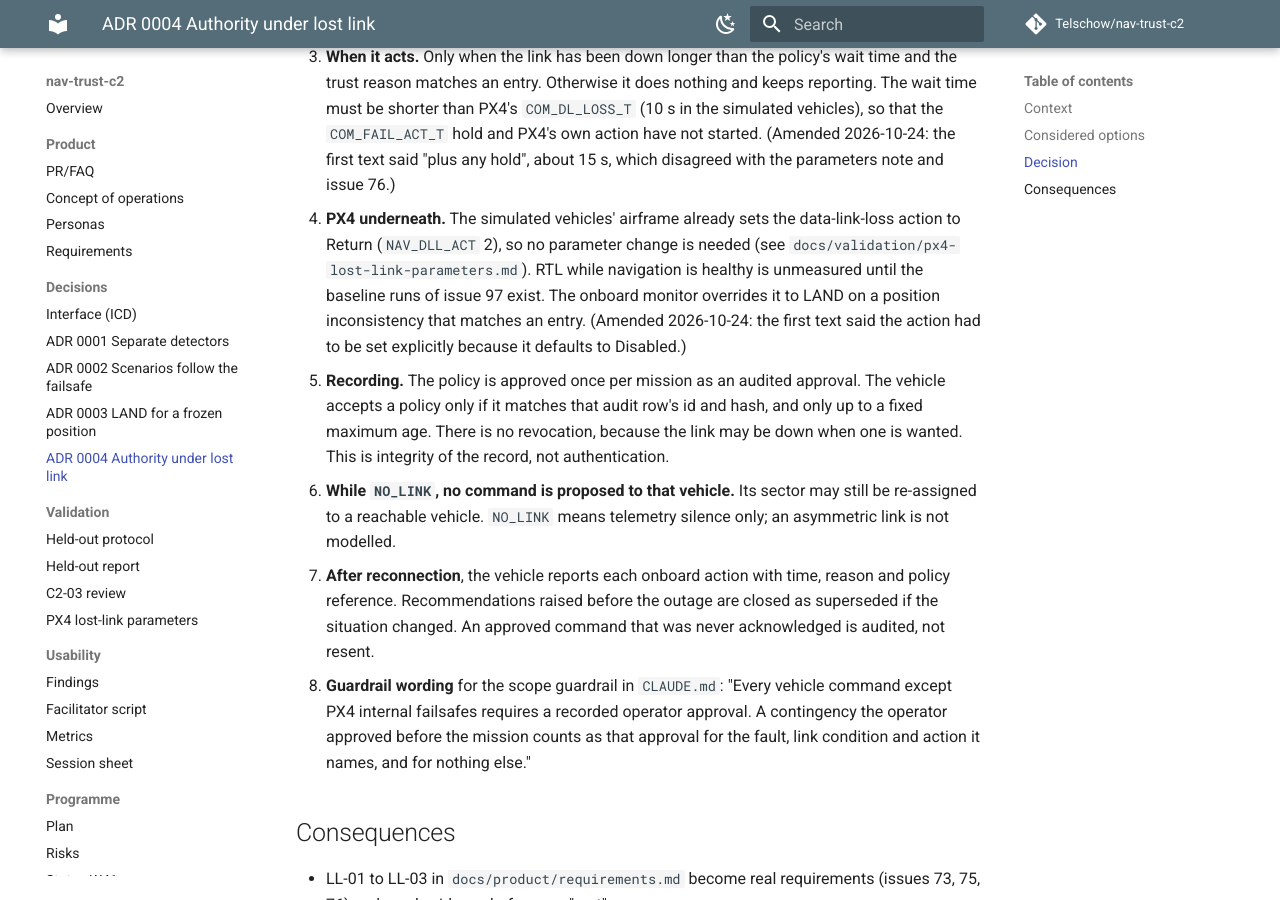
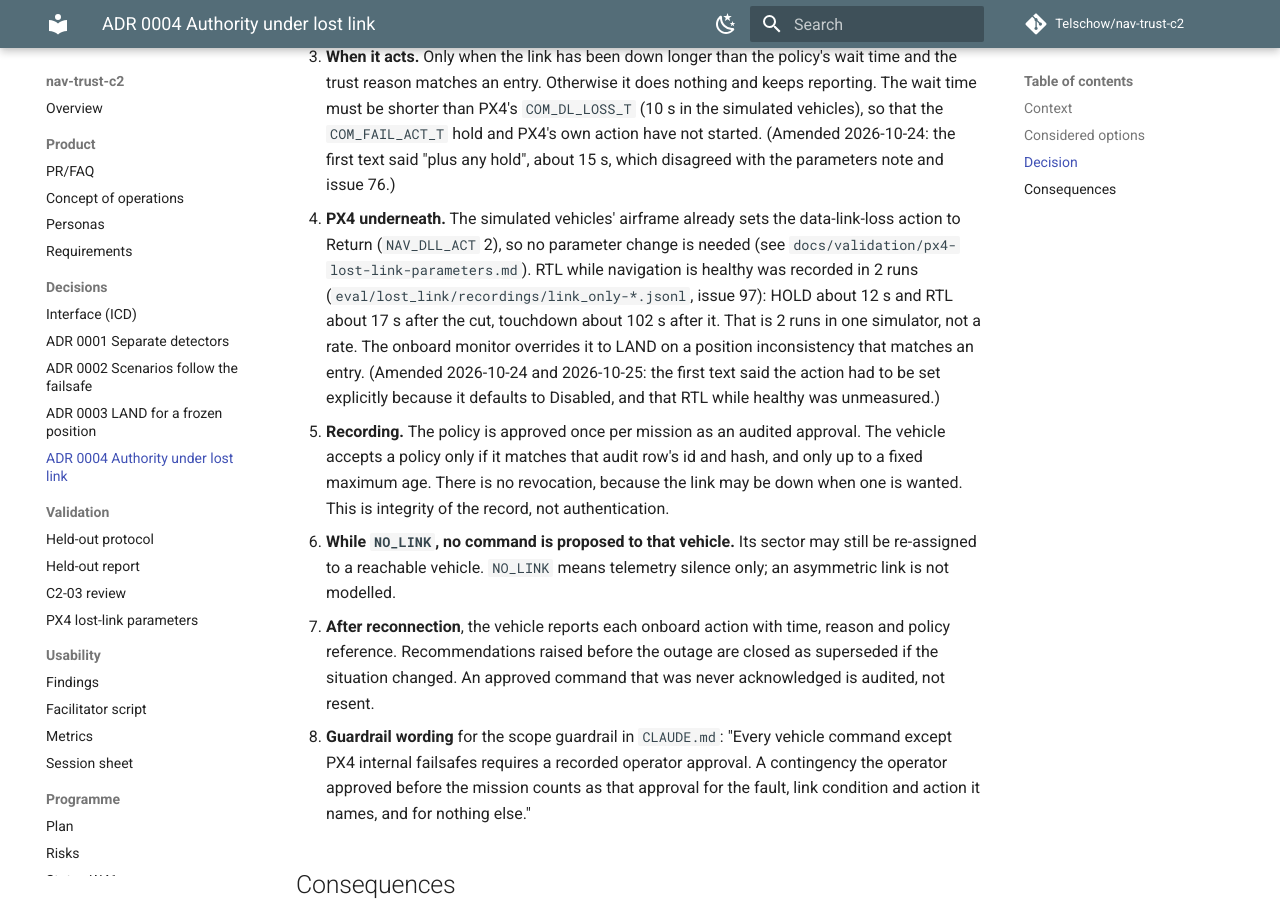
Before and after one commit to Telschow/nav-trust-c2, an MkDocs documentation site: the page built from docs/adr/0004-authority-under-lost-link.md, in a window 1280 px wide and 900 px high, scrolled down 1715 px. Built offline with MkDocs 1.6.1 and Material for MkDocs 9.7.7, drawn with Linux system fonts in a browser that asks for light colours; comment, search, counter and statistics services are not loaded.

Commit message:
docs: ADR 0004 item 4 records the measured RTL-while-healthy runs (#97)
Co-Authored-By: Claude Sonnet 5.5 <noreply@anthropic.com>
Claude-Session: https://claude.ai/code/session_01QnVDRzD2rMdsXzjGpA5up9

```diff
--- a/docs/adr/0004-authority-under-lost-link.md
+++ b/docs/adr/0004-authority-under-lost-link.md
@@ -61,10 +61,12 @@ unbounded for fast faults, and no source in the research note uses it.
    text said "plus any hold", about 15 s, which disagreed with the parameters note and issue 76.)
 4. **PX4 underneath.** The simulated vehicles' airframe already sets the data-link-loss action to
    Return (`NAV_DLL_ACT` 2), so no parameter change is needed (see
-   `docs/validation/px4-lost-link-parameters.md`). RTL while navigation is healthy is unmeasured
-   until the baseline runs of issue 97 exist. The onboard monitor overrides it to LAND on a
-   position inconsistency that matches an entry. (Amended 2026-10-24: the first text said the
-   action had to be set explicitly because it defaults to Disabled.)
+   `docs/validation/px4-lost-link-parameters.md`). RTL while navigation is healthy was recorded in
+   2 runs (`eval/lost_link/recordings/link_only-*.jsonl`, issue 97): HOLD about 12 s and RTL about 17 s
+   after the cut, touchdown about 102 s after it. That is 2 runs in one simulator, not a rate. The
+   onboard monitor overrides it to LAND on a position inconsistency that matches an entry. (Amended
+   2026-10-24 and 2026-10-25: the first text said the action had to be set explicitly because it
+   defaults to Disabled, and that RTL while healthy was unmeasured.)
 5. **Recording.** The policy is approved once per mission as an audited approval. The vehicle
    accepts a policy only if it matches that audit row's id and hash, and only up to a fixed
    maximum age. There is no revocation, because the link may be down when one is wanted. This is
```
